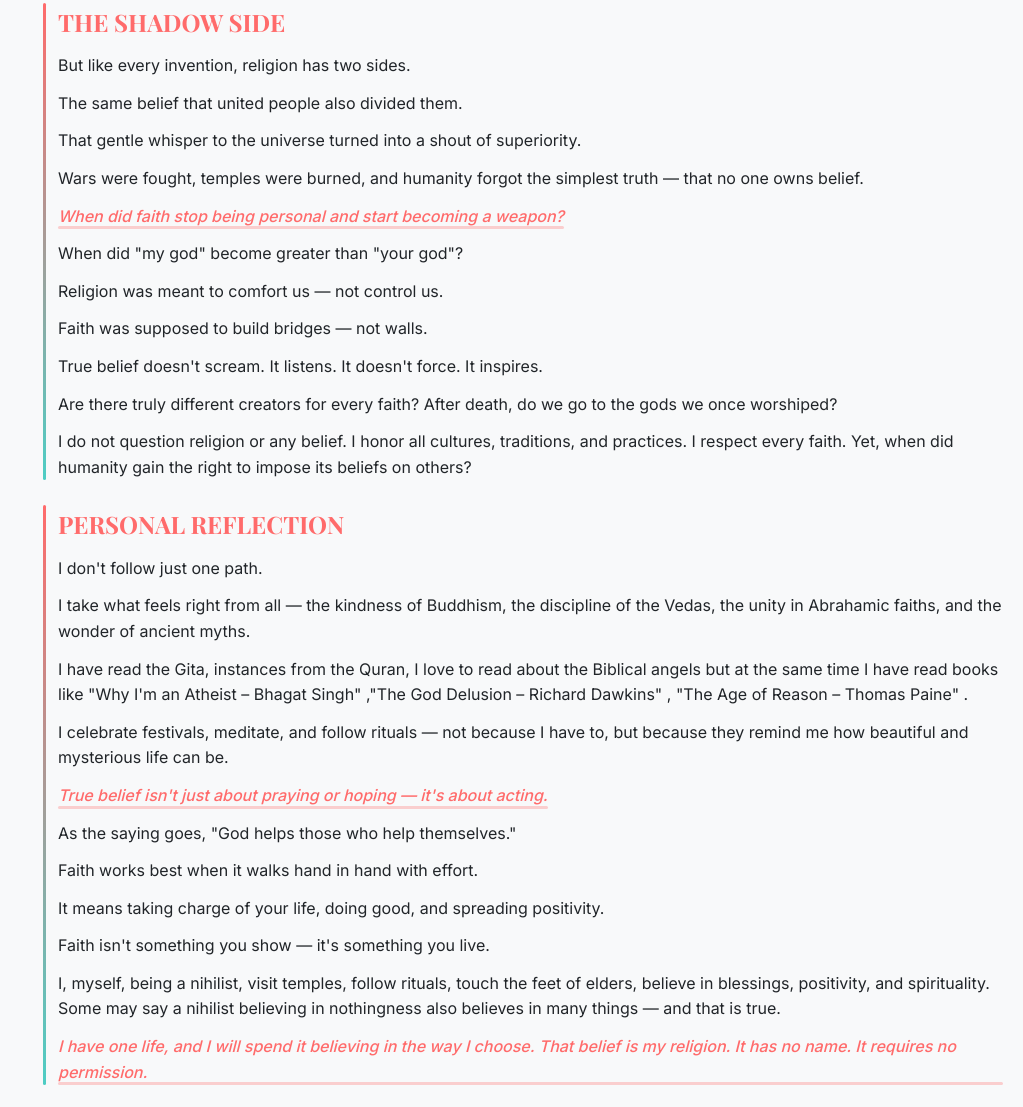
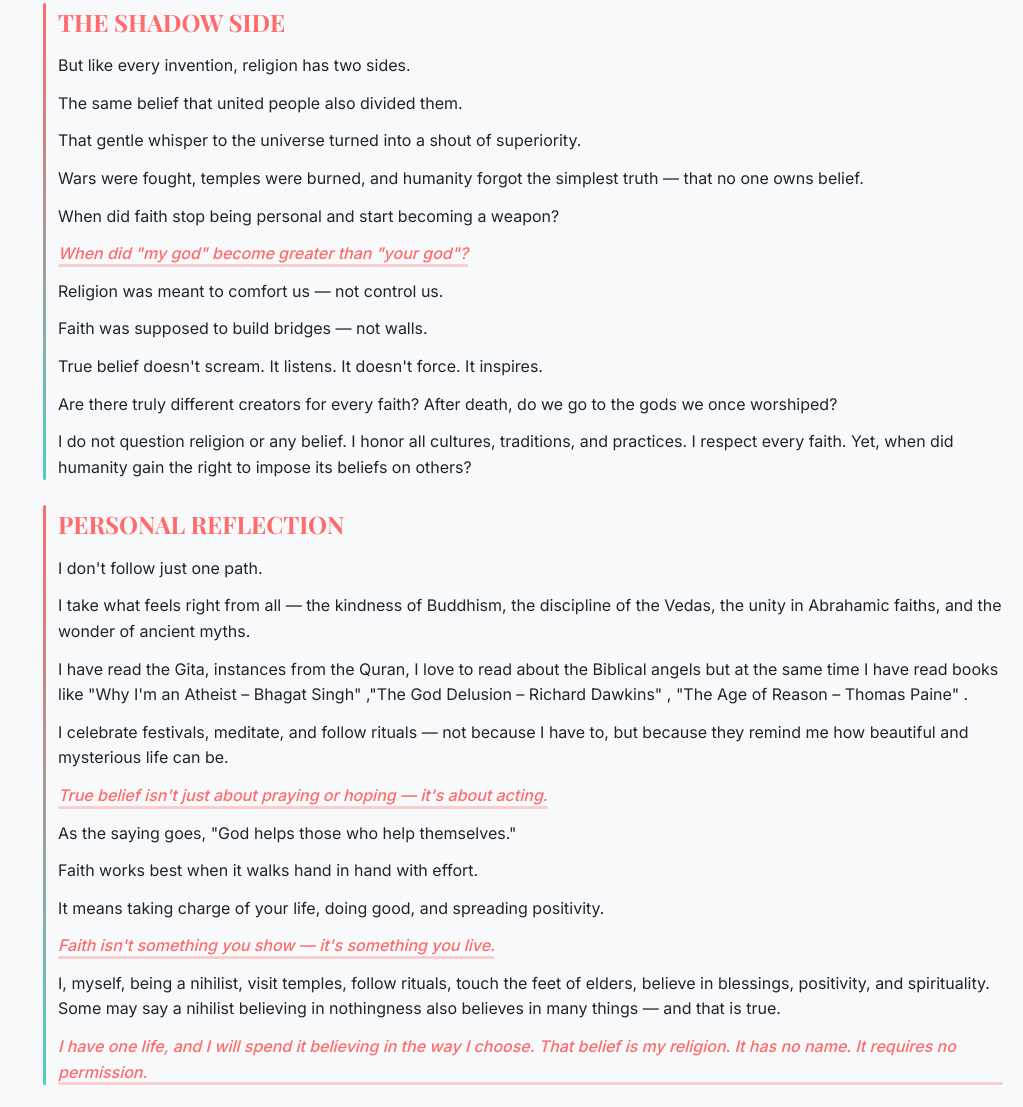
Before and after one commit to SHAUNSET/youngindia, a plain HTML site: page article.html in a window 1280 px wide. Shown: the part 1406-2513 px from the top of the page, without its empty margins (257-1280 px from the left). Drawn offline with nearby package versions, Linux system fonts and the light colour scheme.

Commit message:
Update article.html

```diff
--- a/article.html
+++ b/article.html
@@ -897,8 +897,8 @@
                     <p>The same belief that united people also divided them.</p>
                     <p>That gentle whisper to the universe turned into a shout of superiority.</p>
                     <p>Wars were fought, temples were burned, and humanity forgot the simplest truth — that no one owns belief.</p>
-                    <p><span class="highlight">When did faith stop being personal and start becoming a weapon?</span></p>
-                    <p>When did "my god" become greater than "your god"?</p>
+                    <p>When did faith stop being personal and start becoming a weapon?</p>
+                    <p><span class="highlight">When did "my god" become greater than "your god"?</span></p>
                     <p>Religion was meant to comfort us — not control us.</p>
                     <p>Faith was supposed to build bridges — not walls.</p>
                     <p>True belief doesn't scream. It listens. It doesn't force. It inspires.</p>
@@ -917,7 +917,7 @@
                     <p>As the saying goes, "God helps those who help themselves."</p>
                     <p>Faith works best when it walks hand in hand with effort.</p>
                     <p>It means taking charge of your life, doing good, and spreading positivity.</p>
-                    <p>Faith isn't something you show — it's something you live.</p>
+                    <p><span class="highlight">Faith isn't something you show — it's something you live.</span></p>
                     <p>I, myself, being a nihilist, visit temples, follow rituals, touch the feet of elders, believe in blessings, positivity, and spirituality. Some may say a nihilist believing in nothingness also believes in many things — and that is true.</p>
                     <p><span class="highlight">I have one life, and I will spend it believing in the way I choose. That belief is my religion. It has no name. It requires no permission.</span></p>
                 </div>
```
